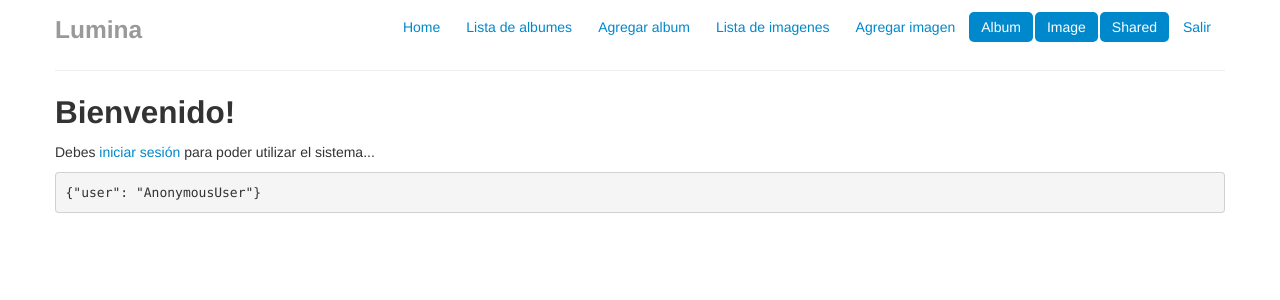
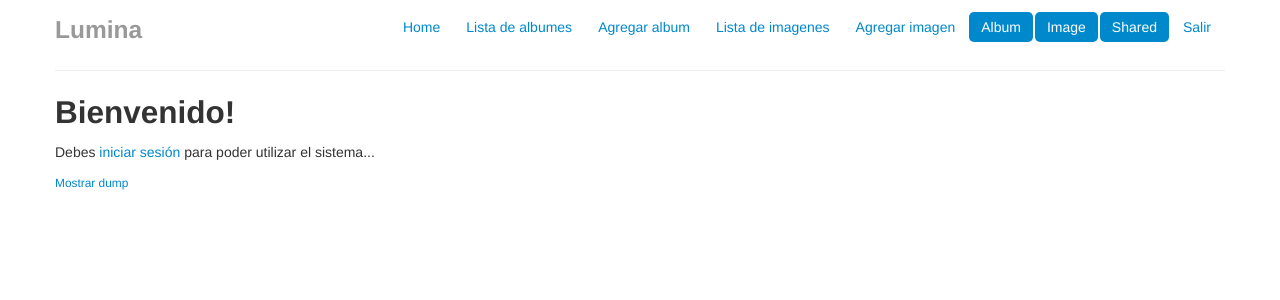
Before and after one commit to florzanetta/lumina, a Django app: page / in a window 1280 px wide. Shown: the top 300 px of the page. Run offline with Django 3.2, Linux system fonts and the light colour scheme; some libraries are stand-ins or nearby versions.

Commit message:
Add template to render dump_objects tag

```diff
--- a/lumina/templates/lumina/index.html
+++ b/lumina/templates/lumina/index.html
@@ -20,7 +20,7 @@
         </p>
     {% endif %}
 
-    <pre>{% dump_objects user %}</pre>
+	{% dump_objects user %}
 
 {% endblock content %}
 
--- a/lumina/templates/lumina/sharedalbum_anonymous_view.html
+++ b/lumina/templates/lumina/sharedalbum_anonymous_view.html
@@ -31,7 +31,7 @@
         <p>No hay imagenes en el album</p>
     {% endfor %}
 
-    <pre>{% dump_objects object object.album all_the_images %}</pre>
+	{% dump_objects object object.album all_the_images %}
 
     {% endwith %}
 
--- /dev/null
+++ b/lumina/templates/lumina/templatetags/dump_objects.html
@@ -0,0 +1,4 @@
+{% if debug %}
+    <small><a href="javascript:void(0);" onclick="$('#debug_dump_of_objects').toggle();">Mostrar dump</a></small>
+    <pre style="display: none;" id="debug_dump_of_objects">{{ json }}</pre>
+{% endif %}
--- a/lumina/templatetags/lumina_extras.py
+++ b/lumina/templatetags/lumina_extras.py
@@ -8,6 +8,9 @@ import json
 from django import template
 from django.core import serializers
 from django.db.models.query import QuerySet
+from django.template.context import Context
+from django.conf import settings
+
 
 register = template.Library()
 
@@ -45,7 +48,12 @@ class DumpObjectsNode(template.Node):
                             raise
                 else:
                     raise
-        return json.dumps(objects)
+
+        t = template.loader.get_template('lumina/templatetags/dump_objects.html')
+        return t.render(Context({
+            'json': json.dumps(objects),
+            'debug': settings.DEBUG,
+        }))
 
 
 @register.tag
```
